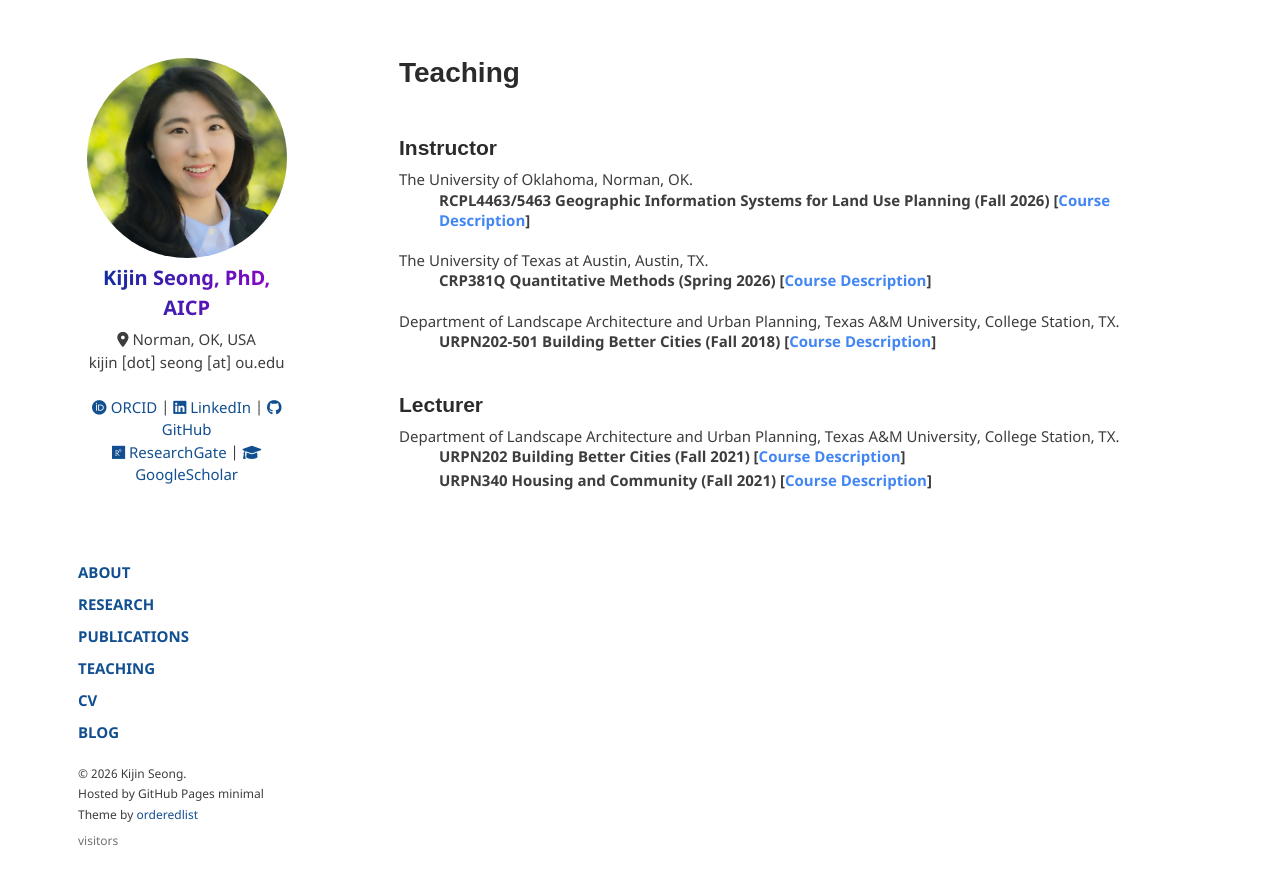
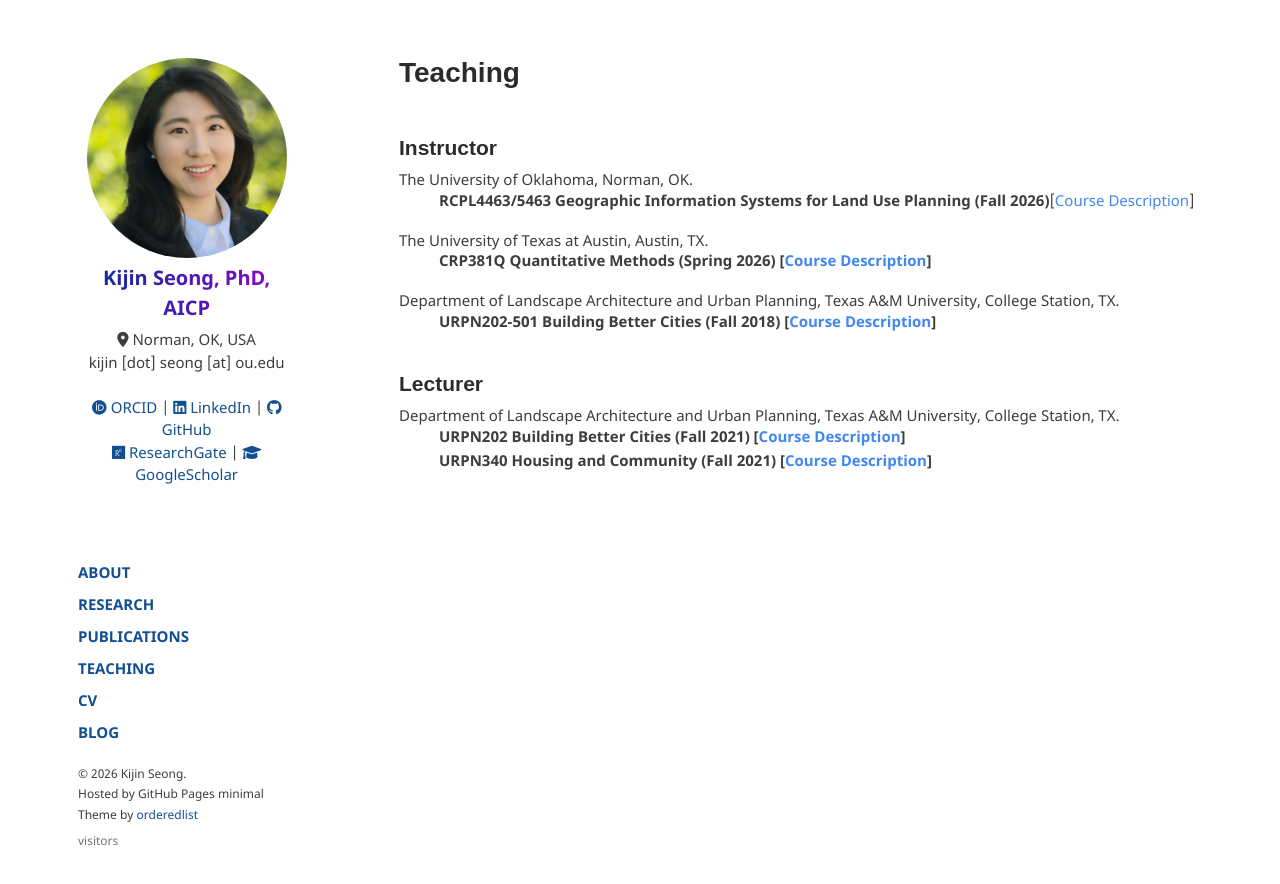
Before and after one commit to kijinseong/kijinseong.github.io, a Jekyll site: the page built from pages/teaching.md, in a window 1280 px wide. Shown: the top 884 px of the page. Built offline with Jekyll 4.4.1, drawn with Linux system fonts in a browser that asks for light colours; comment, search, counter and statistics services are not loaded.

Commit message:
teaching

```diff
--- a/pages/teaching.md
+++ b/pages/teaching.md
@@ -11,9 +11,7 @@ permalink: /teaching/
 <p class="institution">The University of Oklahoma, Norman, OK.</p>
 
 <p class="course-item">
-    <b>RCPL4463/5463 Geographic Information Systems for Land Use Planning (Fall 2026)
-        [<a href="javascript:void(0);" onclick="showdropinfo('RCPL4463_5463_Fall2026');" style="font-size= 15px;">Course Description</a>]
-    </b>
+    <b>RCPL4463/5463 Geographic Information Systems for Land Use Planning (Fall 2026)</b>[<a href="javascript:void(0);" onclick="showdropinfo('RCPL4463_5463_Fall2026');" style="font-size= 15px;">Course Description</a>]
 </p>
 
 <div id='RCPL4463_5463_Fall2026' class="abstractcollapsed" style="display:none; font-size: 15px;">
```
